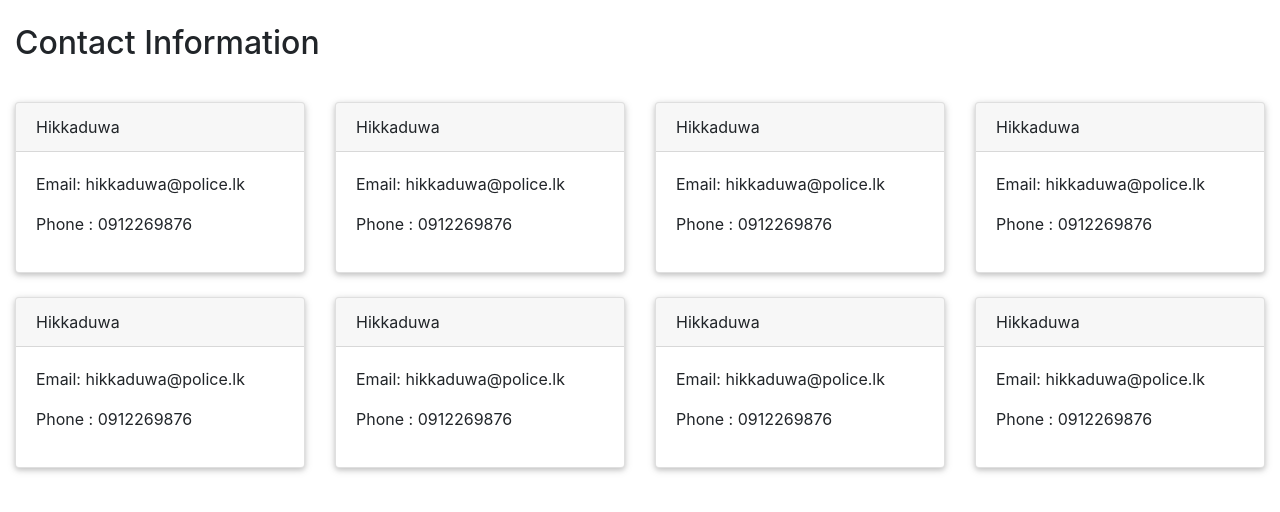
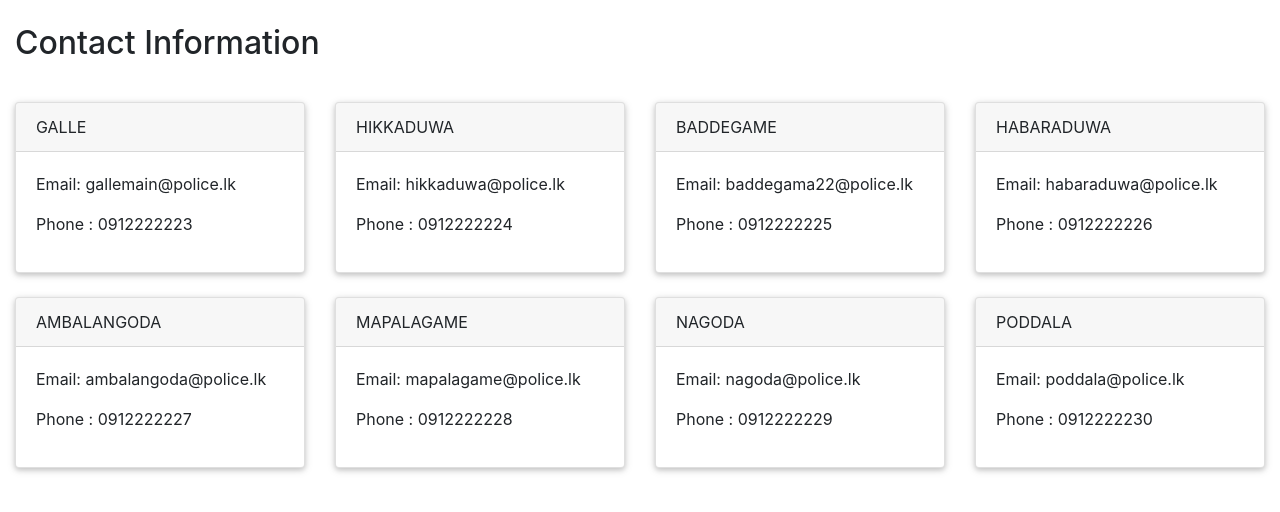
Before and after one commit to psbandarigoda/PayFinesAdmin, a React (Create React App) app in the folder pay-fines-admin/: page /contact in a window 1280 px wide. Shown: the top 512 px of the page. Built offline with nearby package versions, Linux system fonts and the light colour scheme.

Commit message:
ui changes #1

```diff
--- a/pay-fines-admin/src/components/About/About.js
+++ b/pay-fines-admin/src/components/About/About.js
@@ -37,8 +37,30 @@ export default class About extends Component {
                 <div className="container">
                     <div className="row">
 
-                        <h2>About</h2>
 
+                        <div> <h5> <u> About This Application </u> </h5> </div>
+
+                     <div>
+                         <p> </p>
+                         <h1 align='center' style={{color: "#0040ff"}}>  Automated Traffic Fine Payment System  </h1>
+                         <h2 align = 'center'> Sri Lanka Police Department</h2>
+                         <h3 align = 'center'> <marquee> Sri Lanka Police Traffic Work Management </marquee> </h3>
+                     </div>
+                         <div>
+
+
+                             <ul>
+                         <li><h5> The application was developed by targetting the Sri Lankan pplice officers to ease their activities with the traffic department section. </h5> </li>
+                         <li> <h5> The main purpose of implementing this system is the inefficient working processes and the time wastage with the existing methods. </h5> </li>
+
+                                 <li> <h5>  The system helps to elieminate the folowing discrepencies </h5> </li>
+                                 <ol>
+                                  <li> <h6> New visits to the police station to collect the license. </h6></li>
+                                 <li> <h6> Waiting in the long queues at the post office to pay the fine amount. </h6></li>
+                                     <li> <h6> Inabilities to pay the fine amount during "Poya" days and Public holidays.</h6></li>
+                                  </ol>
+                             </ul>
+                             </div>
 
 
 
--- a/pay-fines-admin/src/components/Contact/Contact.js
+++ b/pay-fines-admin/src/components/Contact/Contact.js
@@ -36,36 +36,36 @@ export default class Contact extends Component {
                     <div className="row">
                         <div className="col-3">
                             <div className="card">
-                                <div className="card-header">  Hikkaduwa </div>
+                                <div className="card-header">  GALLE </div>
                                 <div className="card-body">
-                                    <p> Email: hikkaduwa@police.lk </p>
-                                    <p> Phone : 0912269876 </p>
+                                    <p> Email: gallemain@police.lk </p>
+                                    <p> Phone : 0912222223 </p>
                                 </div>
                             </div>
                         </div>
                         <div className="col-3">
                             <div className="card">
-                                <div className="card-header">  Hikkaduwa </div>
+                                <div className="card-header">  HIKKADUWA </div>
                                 <div className="card-body">
                                     <p> Email: hikkaduwa@police.lk </p>
-                                    <p> Phone : 0912269876 </p>
+                                    <p> Phone : 0912222224 </p>
                                 </div>
                             </div>                        </div>
                         <div className="col-3">
                             <div className="card">
-                                <div className="card-header">  Hikkaduwa </div>
+                                <div className="card-header">  BADDEGAME </div>
                                 <div className="card-body">
-                                    <p> Email: hikkaduwa@police.lk </p>
-                                    <p> Phone : 0912269876 </p>
+                                    <p> Email: baddegama22@police.lk </p>
+                                    <p> Phone : 0912222225 </p>
                                 </div>
                             </div>
                         </div>
                         <div className="col-3">
                             <div className="card">
-                                <div className="card-header">  Hikkaduwa </div>
+                                <div className="card-header">  HABARADUWA </div>
                                 <div className="card-body">
-                                    <p> Email: hikkaduwa@police.lk </p>
-                                    <p> Phone : 0912269876 </p>
+                                    <p> Email: habaraduwa@police.lk </p>
+                                    <p> Phone : 0912222226 </p>
                                 </div>
                             </div>
                         </div>
@@ -74,37 +74,37 @@ export default class Contact extends Component {
                     <div className="row">
                         <div className="col-3">
                             <div className="card">
-                                <div className="card-header">  Hikkaduwa </div>
+                                <div className="card-header">  AMBALANGODA </div>
                                 <div className="card-body">
-                                    <p> Email: hikkaduwa@police.lk </p>
-                                    <p> Phone : 0912269876 </p>
+                                    <p> Email: ambalangoda@police.lk </p>
+                                    <p> Phone : 0912222227 </p>
                                 </div>
                             </div>
                         </div>
                         <div className="col-3">
                             <div className="card">
-                                <div className="card-header">  Hikkaduwa </div>
+                                <div className="card-header">  MAPALAGAME </div>
                                 <div className="card-body">
-                                    <p> Email: hikkaduwa@police.lk </p>
-                                    <p> Phone : 0912269876 </p>
+                                    <p> Email: mapalagame@police.lk </p>
+                                    <p> Phone : 0912222228 </p>
                                 </div>
                             </div>
                         </div>
                         <div className="col-3">
                             <div className="card">
-                                <div className="card-header">  Hikkaduwa </div>
+                                <div className="card-header">  NAGODA </div>
                                 <div className="card-body">
-                                    <p> Email: hikkaduwa@police.lk </p>
-                                    <p> Phone : 0912269876 </p>
+                                    <p> Email: nagoda@police.lk </p>
+                                    <p> Phone : 0912222229 </p>
                                 </div>
                             </div>
                         </div>
                         <div className="col-3">
                             <div className="card">
-                                <div className="card-header">  Hikkaduwa </div>
+                                <div className="card-header">  PODDALA </div>
                                 <div className="card-body">
-                                    <p> Email: hikkaduwa@police.lk </p>
-                                    <p> Phone : 0912269876 </p>
+                                    <p> Email: poddala@police.lk </p>
+                                    <p> Phone : 0912222230 </p>
                                 </div>
                             </div>
                         </div>
--- a/pay-fines-admin/src/components/FAQ/FAQ.js
+++ b/pay-fines-admin/src/components/FAQ/FAQ.js
@@ -37,37 +37,48 @@ export default class FAQ extends Component {
                 <div className="container">
                     <div className="row">
 
-                        <h2>Frequently Asked Questions</h2>
+
+                        <p> </p>
 
                         <div class="accordion">
                             <div class="accordion-item">
-                                <a>What can JavaScript Do?</a>
+                                <h4> <b> 1.	How to add a new police officer into the system?</b> </h4>
                                 <div class="content">
-                                    <p>Lorem ipsum dolor sit amet, consectetur adipiscing elit, sed do eiusmod tempor incididunt ut labore et dolore magna aliqua. Elementum sagittis vitae et leo duis ut. Ut tortor pretium viverra suspendisse potenti.</p>
+                                    <p> 1.1	Go to the “Officer” tab.<br/>
+                                        1.2	Fill the details<br/>
+                                        1.3	Click “SUBMIT DETAILS”</p>
                                 </div>
                             </div>
                             <div class="accordion-item">
-                                <a>How JavaScript Can Modify HTML and CSS Values?</a>
+                                <h4> <b> 2.	How to remove a police officer from the system? </b> </h4>
                                 <div class="content">
-                                    <p>Lorem ipsum dolor sit amet, consectetur adipiscing elit, sed do eiusmod tempor incididunt ut labore et dolore magna aliqua. Elementum sagittis vitae et leo duis ut. Ut tortor pretium viverra suspendisse potenti.</p>
+                                    <p> 2.1	Go to the “Officer” tab.<br/>
+                                        2.2	Click “Delete” button.</p>
                                 </div>
                             </div>
                             <div class="accordion-item">
-                                <a>What Is SVG?</a>
+                                <h4> <b> 3.	How to edit details of an officer? </b> </h4>
                                 <div class="content">
-                                    <p>Lorem ipsum dolor sit amet, consectetur adipiscing elit, sed do eiusmod tempor incididunt ut labore et dolore magna aliqua. Elementum sagittis vitae et leo duis ut. Ut tortor pretium viverra suspendisse potenti.</p>
+                                    <p>3.1	Go to the “Officer” tab.<br/>
+                                        3.2	Click “Edit” button.
+                                    </p>
                                 </div>
                             </div>
                             <div class="accordion-item">
-                                <a>Is FAQ Section Matters In Website?</a>
+                                <h4><b> 4.	How to change my password? </b> </h4>
                                 <div class="content">
-                                    <p>Lorem ipsum dolor sit amet, consectetur adipiscing elit, sed do eiusmod tempor incididunt ut labore et dolore magna aliqua. Elementum sagittis vitae et leo duis ut. Ut tortor pretium viverra suspendisse potenti.</p>
+                                    <p>4.1	Go to the “Officer” tab.<br/>
+                                        4.2	Click “Edit” button.
+
+                                    </p>
                                 </div>
                             </div>
                             <div class="accordion-item">
-                                <a>How To Create a Light FAQ Element?</a>
+                                <h4> <b> 5.	How to view more details about fine details.? </b> </h4>
                                 <div class="content">
-                                    <p>Lorem ipsum dolor sit amet, consectetur adipiscing elit, sed do eiusmod tempor incididunt ut labore et dolore magna aliqua. Elementum sagittis vitae et leo duis ut. Ut tortor pretium viverra suspendisse potenti.</p>
+                                    <p> 5.1 Go to the "Fines" Tab. <br/>
+                                        5.2 Click on the view button.
+                                    </p>
                                 </div>
                             </div>
                         </div>
```
Also changed, not shown: pay-fines-admin/src/components/include/images/v.JPG (added).
